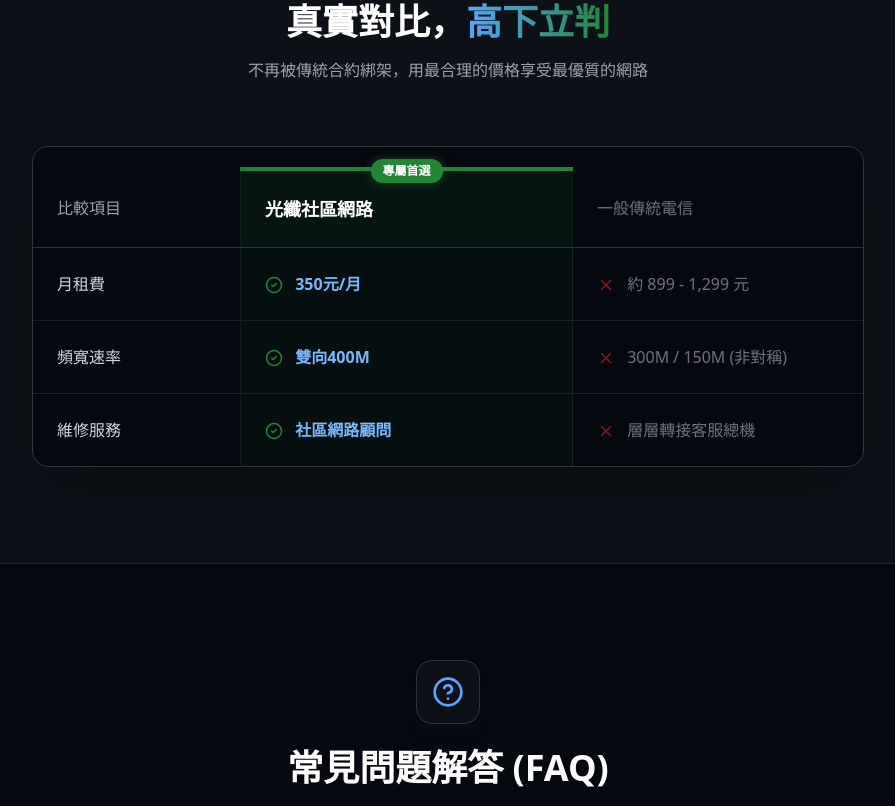
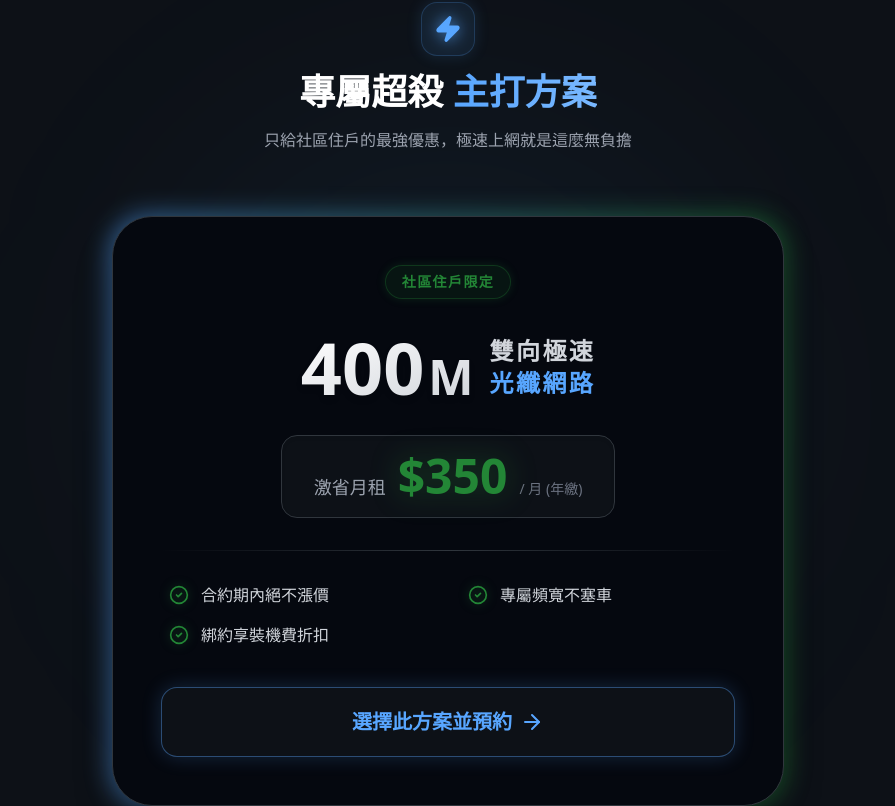
Before and after one commit to ianhuang110/fiber-network, a React (Vite) app: page / in a window 1280 px wide. Shown: the part 1478-2284 px from the top of the page, without its empty margins (192-1087 px from the left). Built offline with nearby package versions, Linux system fonts and the light colour scheme.

Commit message:
新增主打方案在首頁

```diff
--- a/src/pages/Home.tsx
+++ b/src/pages/Home.tsx
@@ -221,8 +221,91 @@ export default function Home() {
         </div>
       </section>
 
+      {/* Pricing Section */}
+      <section className="relative py-24 bg-[#0D1117] z-10 border-b border-[#30363D]/50 overflow-hidden">
+        {/* Background glow for pricing */}
+        <div className="absolute top-1/2 left-1/2 -translate-x-1/2 -translate-y-1/2 w-[600px] h-[600px] bg-[#58A6FF]/5 rounded-full blur-[120px] pointer-events-none"></div>
+
+        <div className="max-w-4xl mx-auto px-4 sm:px-6 lg:px-8 relative">
+          <motion.div
+            initial={{ opacity: 0, y: 30 }}
+            whileInView={{ opacity: 1, y: 0 }}
+            viewport={{ once: true }}
+            className="text-center mb-16"
+          >
+            <div className="inline-flex items-center justify-center p-3 rounded-2xl bg-[#58A6FF]/10 text-[#58A6FF] mb-4 border border-[#58A6FF]/20 shadow-[0_0_15px_rgba(88,166,255,0.15)]">
+               <Zap size={28} className="drop-shadow-[0_0_8px_rgba(88,166,255,0.8)] fill-current" />
+            </div>
+            <h2 className="text-3xl md:text-4xl font-bold text-white mb-4">專屬超殺 <span className="text-transparent bg-clip-text bg-gradient-to-r from-[#58A6FF] to-[#79b8ff]">主打方案</span></h2>
+            <p className="text-gray-400">只給社區住戶的最強優惠，極速上網就是這麼無負擔</p>
+          </motion.div>
+
+          <motion.div
+            initial={{ opacity: 0, scale: 0.95, y: 20 }}
+            whileInView={{ opacity: 1, scale: 1, y: 0 }}
+            viewport={{ once: true }}
+            transition={{ duration: 0.6, delay: 0.1, type: "spring", stiffness: 100 }}
+            className="relative max-w-2xl mx-auto"
+          >
+            {/* Glowing border effect */}
+            <div className="absolute -inset-[3px] bg-gradient-to-r from-[#58A6FF] to-[#238636] rounded-[2.5rem] blur-md opacity-50 animate-pulse" style={{ animationDuration: '4s' }}></div>
+
+            <div className="relative bg-[#05080f] border border-[#30363D] rounded-[2.5rem] p-8 sm:p-12 shadow-2xl flex flex-col items-center text-center overflow-hidden">
+              {/* Internal abstract shapes */}
+              <div className="absolute top-0 right-0 w-64 h-64 bg-[#58A6FF]/10 rounded-bl-full -z-10 blur-2xl"></div>
+              <div className="absolute bottom-0 left-0 w-48 h-48 bg-[#238636]/10 rounded-tr-full -z-10 blur-2xl"></div>
+
+              <div className="inline-flex items-center gap-2 px-4 py-1.5 rounded-full bg-[#238636]/10 text-[#238636] text-sm font-bold mb-8 border border-[#238636]/30 tracking-widest shadow-[0_0_10px_rgba(35,134,54,0.2)]">
+                社區住戶限定
+              </div>
+
+              <div className="mb-2 flex flex-col md:flex-row items-center justify-center gap-4">
+                <h3 className="text-6xl sm:text-7xl font-black text-transparent bg-clip-text bg-gradient-to-br from-white to-gray-300 drop-shadow-md">400<span className="text-5xl ml-1">M</span></h3>
+                <div className="flex flex-col text-left">
+                  <span className="text-xl sm:text-2xl font-bold text-gray-300 tracking-widest leading-tight">雙向極速</span>
+                  <span className="text-xl sm:text-2xl font-bold text-[#58A6FF] tracking-widest leading-tight">光纖網路</span>
+                </div>
+              </div>
+
+              <div className="flex items-baseline justify-center gap-1 mb-8 mt-6 bg-[#0D1117] py-4 px-8 rounded-2xl border border-[#30363D] shadow-inner">
+                <span className="text-gray-400 font-medium text-lg">激省月租</span>
+                <span className="text-5xl font-extrabold text-[#238636] mx-2 drop-shadow-[0_0_15px_rgba(35,134,54,0.4)]">$350</span>
+                <span className="text-gray-500 text-sm">/ 月 (年繳)</span>
+              </div>
+
+              <div className="w-full h-px bg-gradient-to-r from-transparent via-[#30363D] to-transparent mb-8"></div>
+
+              <div className="grid sm:grid-cols-2 gap-y-4 gap-x-8 w-full text-left mb-10 pl-2">
+                {[
+                  "合約期內絕不漲價",
+                  "專屬頻寬不塞車",
+                  "綁約享裝機費折扣"
+                ].map((item, i) => (
+                  <div key={i} className="flex items-center gap-3 text-gray-300 group cursor-default">
+                    <CheckCircle2 size={20} className="text-[#238636] shrink-0 group-hover:scale-110 transition-transform drop-shadow-[0_0_5px_rgba(35,134,54,0.5)]" />
+                    <span className="font-medium">{item}</span>
+                  </div>
+                ))}
+              </div>
+
+              <button
+                onClick={() => navigate('/apply')}
+                className="group relative w-full px-8 py-5 bg-[#0D1117] border border-[#58A6FF]/40 text-white font-bold text-xl rounded-2xl overflow-hidden shadow-[0_0_20px_rgba(88,166,255,0.2)] hover:shadow-[0_0_30px_rgba(88,166,255,0.5)] transition-all hover:-translate-y-1"
+              >
+                <div className="absolute inset-0 bg-gradient-to-r from-[#58A6FF]/80 to-[#238636]/80 opacity-0 group-hover:opacity-20 transition-opacity duration-500"></div>
+                <div className="absolute inset-0 translate-x-[-100%] group-hover:translate-x-[100%] bg-gradient-to-r from-transparent via-white/10 to-transparent skew-x-[-20deg] transition-transform duration-1000 ease-out z-10 pointer-events-none"></div>
+                <span className="relative z-20 flex items-center justify-center gap-2 text-[#58A6FF] group-hover:text-[#79b8ff] transition-colors">
+                  選擇此方案並預約
+                  <ArrowRight size={24} className="group-hover:translate-x-1 transition-transform" />
+                </span>
+              </button>
+            </div>
+          </motion.div>
+        </div>
+      </section>
+
       {/* Comparison Section */}
-      <section className="relative py-24 bg-[#0D1117] z-10 border-b border-[#30363D]/50">
+      <section className="relative py-24 bg-[#05080f] z-10 border-b border-[#30363D]/50">
         <div className="max-w-4xl mx-auto px-4 sm:px-6 lg:px-8">
           <motion.div
             initial={{ opacity: 0, y: 30 }}
@@ -230,38 +313,34 @@ export default function Home() {
             viewport={{ once: true }}
             className="text-center mb-16"
           >
-            <h2 className="text-3xl md:text-4xl font-bold text-white mb-4">真實對比，<span className="text-transparent bg-clip-text bg-gradient-to-r from-[#58A6FF] to-[#238636]">高下立判</span></h2>
-            <p className="text-gray-400">不再被傳統合約綁架，用最合理的價格享受最優質的網路</p>
+            <h2 className="text-3xl md:text-4xl font-bold text-white mb-4">強效服務保障，<span className="text-transparent bg-clip-text bg-gradient-to-r from-[#58A6FF] to-[#238636]">無可挑剔</span></h2>
+            <p className="text-gray-400">用最合理的價格享受最優質的網路，這就是光纖社區網路的魅力</p>
           </motion.div>
 
           <div className="overflow-hidden rounded-2xl border border-[#30363D] bg-[#05080f] pb-2 md:pb-0 shadow-2xl">
             <div className="overflow-x-auto pt-5">
-              <table className="w-full text-left border-collapse min-w-[600px]">
+              <table className="w-full text-left border-collapse min-w-[400px]">
                 <thead>
                   <tr>
-                    <th className="p-5 md:p-6 border-b border-[#30363D] text-gray-400 font-medium w-1/4">比較項目</th>
-                    <th className="p-5 md:p-6 border-b border-t-4 border-[#238636] border-b-[#30363D] text-white font-bold text-lg bg-[#238636]/10 w-2/5 border-l border-r border-x-[#238636]/20 relative">
+                    <th className="p-5 md:p-6 border-b border-[#30363D] text-gray-400 font-medium w-1/3">服務項目</th>
+                    <th className="p-5 md:p-6 border-b border-t-4 border-[#238636] border-b-[#30363D] text-white font-bold text-lg bg-[#238636]/10 w-2/3 border-l border-r border-x-[#238636]/20 relative">
                       <div className="absolute top-0 left-1/2 -translate-x-1/2 -translate-y-1/2 bg-[#238636] text-white text-xs font-bold px-3 py-1 rounded-full shadow-[0_0_10px_rgba(35,134,54,0.5)] whitespace-nowrap">
                         專屬首選
                       </div>
                       光纖社區網路
                     </th>
-                    <th className="p-5 md:p-6 border-b border-[#30363D] text-gray-500 font-medium w-[35%]">一般傳統電信</th>
                   </tr>
                 </thead>
                 <tbody className="divide-y divide-[#30363D]/50">
                   {[
-                    { label: '月租費', us: '350元/月', them: '約 899 - 1,299 元', usIcon: <CheckCircle2 className="inline mr-2 text-[#238636]" size={18}/>, themIcon: <X className="inline mr-2 text-red-900" size={18}/> },
-                    { label: '頻寬速率', us: '雙向400M', them: '300M / 150M (非對稱)', usIcon: <CheckCircle2 className="inline mr-2 text-[#238636]" size={18}/>, themIcon: <X className="inline mr-2 text-red-900" size={18}/> },
-                    { label: '維修服務', us: '社區網路顧問', them: '層層轉接客服總機', usIcon: <CheckCircle2 className="inline mr-2 text-[#238636]" size={18}/>, themIcon: <X className="inline mr-2 text-red-900" size={18}/> }
+                    { label: '月租費', us: '350元/月', usIcon: <CheckCircle2 className="inline mr-2 text-[#238636]" size={18}/> },
+                    { label: '頻寬速率', us: '雙向400M', usIcon: <CheckCircle2 className="inline mr-2 text-[#238636]" size={18}/> },
+                    { label: '維修服務', us: '社區網路顧問', usIcon: <CheckCircle2 className="inline mr-2 text-[#238636]" size={18}/> }
                   ].map((row, i) => (
                     <tr key={i} className="group transition-colors hover:bg-white/[0.02]">
                       <td className="p-5 md:p-6 text-gray-300 font-medium">{row.label}</td>
                       <td className="p-5 md:p-6 text-[#79b8ff] font-semibold bg-[#238636]/5 border-x border-[#238636]/20 transition-colors group-hover:bg-[#238636]/10">
                         {row.usIcon} {row.us}
-                      </td>
-                      <td className="p-5 md:p-6 text-gray-500">
-                        {row.themIcon} {row.them}
                       </td>
                     </tr>
                   ))}
```
